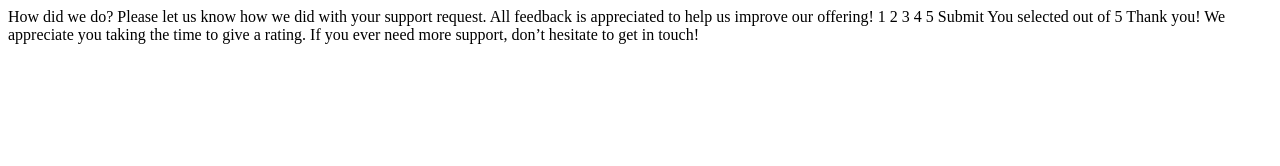
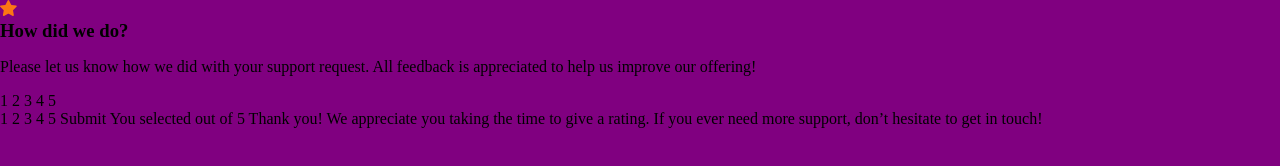
Before and after one commit to Gaston82/202301-w2ch1-gaston-artaza, a website built with Parcel: page src/index.html in a window 1280 px wide. Built offline with nearby package versions, Linux system fonts and the light colour scheme.

Commit message:
add html structure

```diff
--- a/src/index.html
+++ b/src/index.html
@@ -6,19 +6,40 @@
   <meta http-equiv="X-UA-Compatible" content="IE=edge">
   <meta name="viewport" content="width=device-width, initial-scale=1.0">
   <link rel="stylesheet" href="sass/styles.scss">
+  <link rel="shortcut icon" href="images/favicon-32x32.png" type="image/x-icon">
   <title>Card profile</title>
 </head>
 
 <body>
 
+  <main>
+    <article>
+      <i>
+        <svg width="17" height="16" xmlns="http://www.w3.org/2000/svg">
+          <path
+            d="m9.067.43 1.99 4.031c.112.228.33.386.58.422l4.45.647a.772.772 0 0 1 .427 1.316l-3.22 3.138a.773.773 0 0 0-.222.683l.76 4.431a.772.772 0 0 1-1.12.813l-3.98-2.092a.773.773 0 0 0-.718 0l-3.98 2.092a.772.772 0 0 1-1.119-.813l.76-4.431a.77.77 0 0 0-.222-.683L.233 6.846A.772.772 0 0 1 .661 5.53l4.449-.647a.772.772 0 0 0 .58-.422L7.68.43a.774.774 0 0 1 1.387 0Z"
+            fill="#FC7614" />
+        </svg>
+      </i>
+      <h3>How did we do?</h3>
+      <p>Please let us know how we did with your support request. All feedback is appreciated
+        to help us improve our offering!
+      </p>
+      <span>1</span>
+      <span>2</span>
+      <span>3</span>
+      <span>4</span>
+      <span>5</span>
+    </article>
+  </main>
+
 </body>
 
 </html>
 
-How did we do?
 
-Please let us know how we did with your support request. All feedback is appreciated
-to help us improve our offering!
+
+
 
 1 2 3 4 5
 
--- a/src/sass/styles.scss
+++ b/src/sass/styles.scss
@@ -0,0 +1,3 @@
+@use "./variables";
+@use "./global";
+@use "./reset";
```
